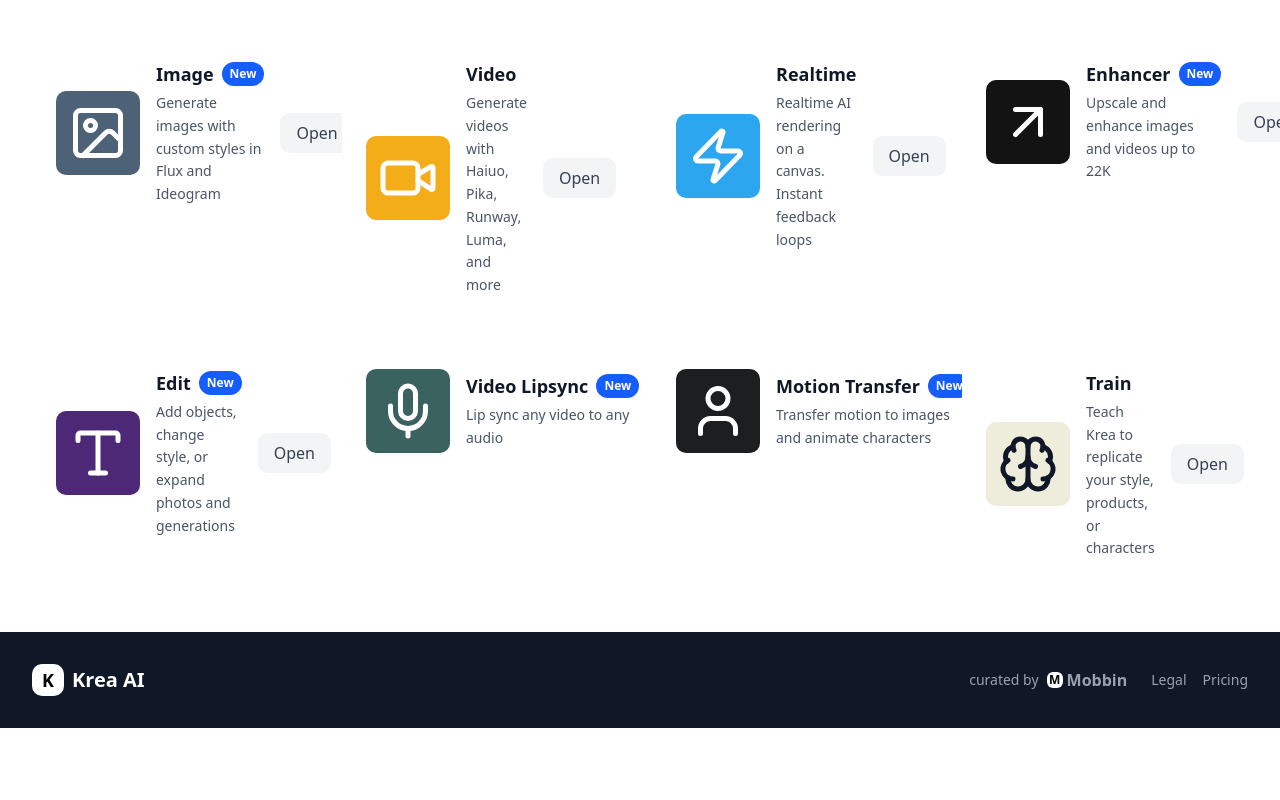
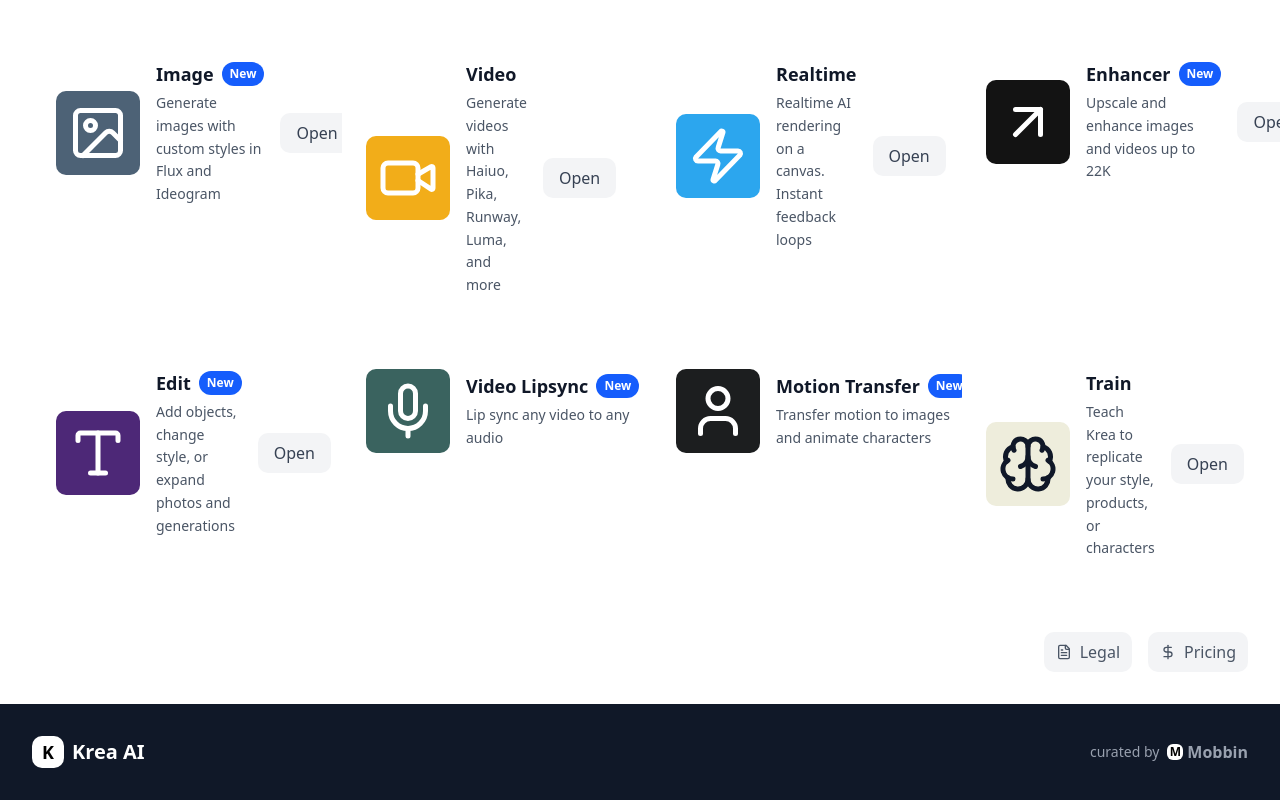
Before and after one commit to McDonald-ops/Cartolinks, a Next.js app in the folder krea-ai/: page / in a window 1280 px wide. Shown: the part 798-1598 px from the top of the page. Before the commit the page ends 1526 px from the top, so only its background shows below. Built offline with nearby package versions, Linux system fonts and the light colour scheme.

Commit message:
feat: extract Legal and Pricing links into separate component

```diff
--- a/krea-ai/src/app/page.tsx
+++ b/krea-ai/src/app/page.tsx
@@ -1,6 +1,7 @@
 import Header from "../components/Header";
 import FeaturedCarousel from "../components/FeaturedCarousel";
 import GenerateTools from "../components/GenerateTools";
+import LegalPricingLinks from "../components/LegalPricingLinks";
 import Footer from "../components/Footer";
 
 export default function Home() {
@@ -10,6 +11,7 @@
       <main className="px-4 sm:px-6 lg:px-8">
         <FeaturedCarousel />
         <GenerateTools />
+        <LegalPricingLinks />
       </main>
       <Footer />
     </div>
--- a/krea-ai/src/components/Footer.tsx
+++ b/krea-ai/src/components/Footer.tsx
@@ -23,20 +23,6 @@
               </div>
             </div>
 
-            <div className="flex items-center space-x-4 text-sm">
-              <a
-                href="#"
-                className="text-gray-400 hover:text-white transition-colors"
-              >
-                Legal
-              </a>
-              <a
-                href="#"
-                className="text-gray-400 hover:text-white transition-colors"
-              >
-                Pricing
-              </a>
-            </div>
           </div>
         </div>
       </div>
--- /dev/null
+++ b/krea-ai/src/components/LegalPricingLinks.tsx
@@ -0,0 +1,22 @@
+import { FileText, DollarSign } from "lucide-react";
+
+export default function LegalPricingLinks() {
+  return (
+    <div className="flex justify-end space-x-4 mb-8">
+      <a
+        href="#"
+        className="flex items-center space-x-2 bg-gray-100 hover:bg-gray-200 px-3 py-2 rounded-lg transition-colors"
+      >
+        <FileText className="w-4 h-4 text-gray-600" />
+        <span className="text-gray-600 hover:text-gray-900 font-medium">Legal</span>
+      </a>
+      <a
+        href="#"
+        className="flex items-center space-x-2 bg-gray-100 hover:bg-gray-200 px-3 py-2 rounded-lg transition-colors"
+      >
+        <DollarSign className="w-4 h-4 text-gray-600" />
+        <span className="text-gray-600 hover:text-gray-900 font-medium">Pricing</span>
+      </a>
+    </div>
+  );
+}
```
